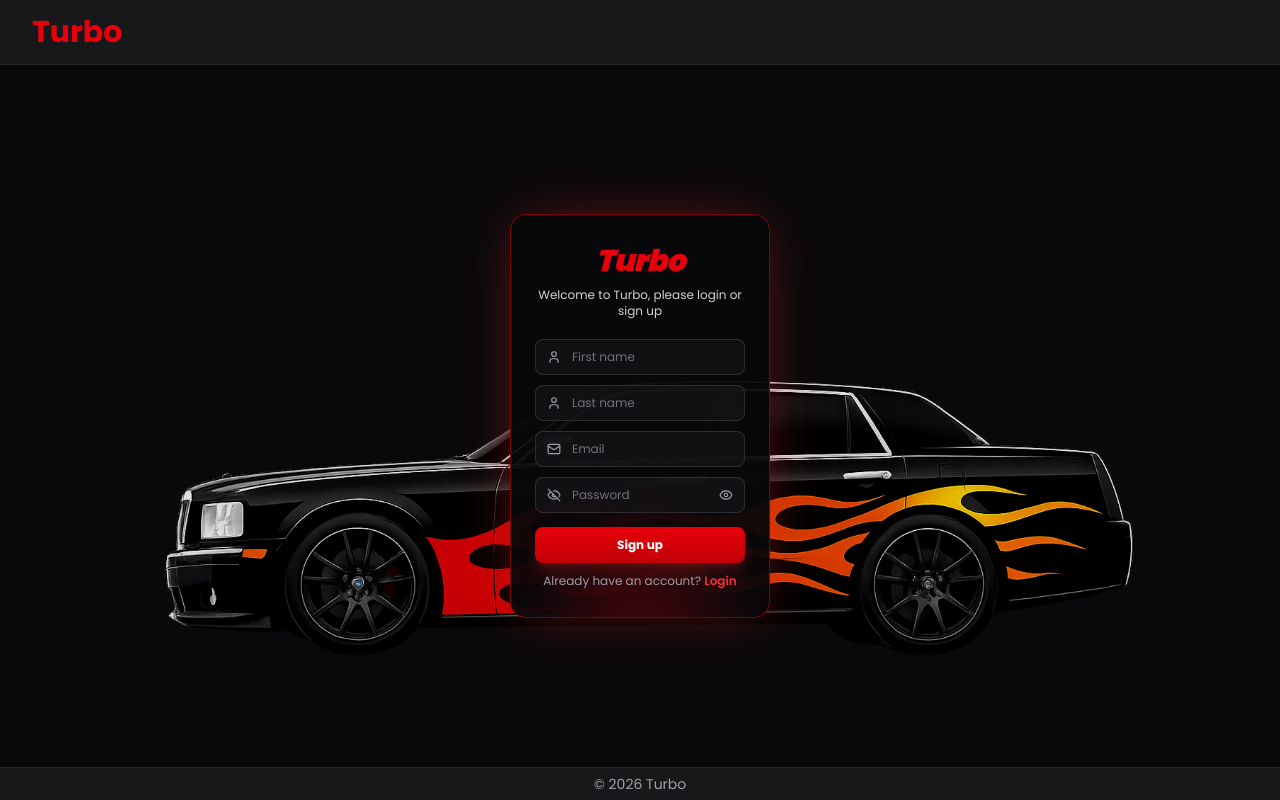
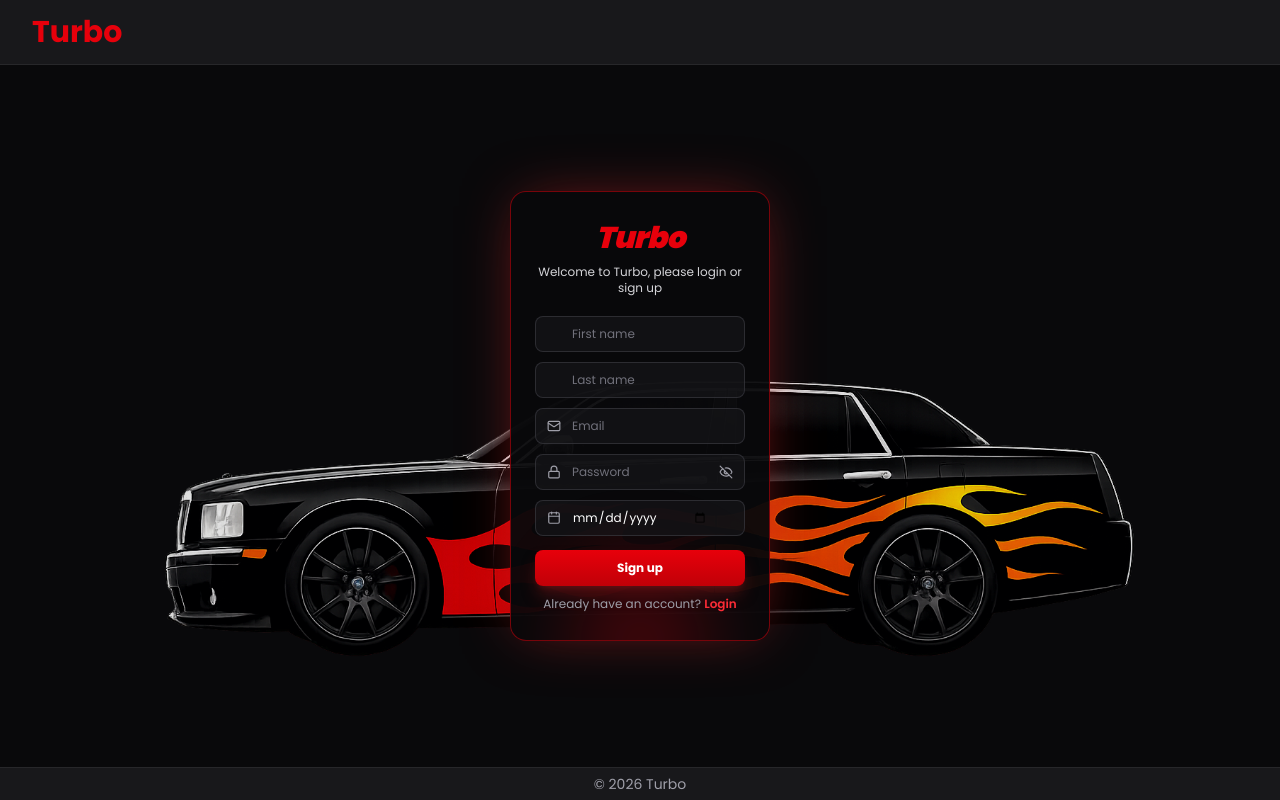
Before and after one commit to Pasteque95/Turbo, a Next.js app: page / in a window 1280 px wide. Both pictures are taken after a click on the button "Sign up". Built offline with nearby package versions, Linux system fonts and the light colour scheme; no server answers.

Commit message:
feat: voorlopige rijbewijs toegevoegd aan registratie

```diff
--- a/src/components/auth/InputField.tsx
+++ b/src/components/auth/InputField.tsx
@@ -1,16 +1,10 @@
 "use client";
 
 import { useState } from "react";
-import {
-  Eye,
-  EyeOff,
-  Lock,
-  Mail,
-  User,
-} from "lucide-react";
+import { Calendar, Eye, EyeOff, Lock, Mail } from "lucide-react";
 
 type InputFieldProps = {
-  type: "text" | "email" | "password";
+  type: "text" | "email" | "password" | "date";
   name: string;
   placeholder: string;
 };
@@ -21,25 +15,10 @@ export default function InputField({
   placeholder,
 }: InputFieldProps) {
   const isPassword = type === "password";
+  const isEmail = type === "email";
+  const isDate = type === "date";
 
-  const [showPassword, setShowPassword] =
-    useState(false);
-
-  const getIcon = () => {
-    if (isPassword) {
-      return showPassword ? (
-        <Eye size={14} />
-      ) : (
-        <EyeOff size={14} />
-      );
-    }
-
-    if (type === "email") {
-      return <Mail size={14} />;
-    }
-
-    return <User size={14} />;
-  };
+  const [showPassword, setShowPassword] = useState(false);
 
   return (
     <div className="group relative">
@@ -56,15 +35,17 @@ export default function InputField({
           group-focus-within:text-red-500
         "
       >
-        {getIcon()}
+        {isPassword ? (
+          <Lock size={14} />
+        ) : isEmail ? (
+          <Mail size={14} />
+        ) : isDate ? (
+          <Calendar size={14} />
+        ) : null}
       </span>
 
       <input
-        type={
-          isPassword && showPassword
-            ? "text"
-            : type
-        }
+        type={isPassword && showPassword ? "text" : type}
         name={name}
         placeholder={placeholder}
         className="
@@ -91,14 +72,8 @@ export default function InputField({
       {isPassword && (
         <button
           type="button"
-          onClick={() =>
-            setShowPassword((prev) => !prev)
-          }
-          aria-label={
-            showPassword
-              ? "Hide password"
-              : "Show password"
-          }
+          onClick={() => setShowPassword((prev) => !prev)}
+          aria-label={showPassword ? "Hide password" : "Show password"}
           className="
             absolute
             right-3
@@ -110,11 +85,7 @@ export default function InputField({
             hover:text-white
           "
         >
-          {showPassword ? (
-            <EyeOff size={14} />
-          ) : (
-            <Eye size={14} />
-          )}
+          {showPassword ? <Eye size={14} /> : <EyeOff size={14} />}
         </button>
       )}
     </div>
--- a/src/components/auth/RegisterForm.tsx
+++ b/src/components/auth/RegisterForm.tsx
@@ -51,6 +51,12 @@ export default function RegisterForm({
         placeholder="Password"
       />
 
+      <InputField
+        type="date"
+        name="provisionalLicenseAt"
+        placeholder="Provisional license date"
+      />
+
       {message && (
         <p className="text-center text-xs text-zinc-400">
           {message}
```
